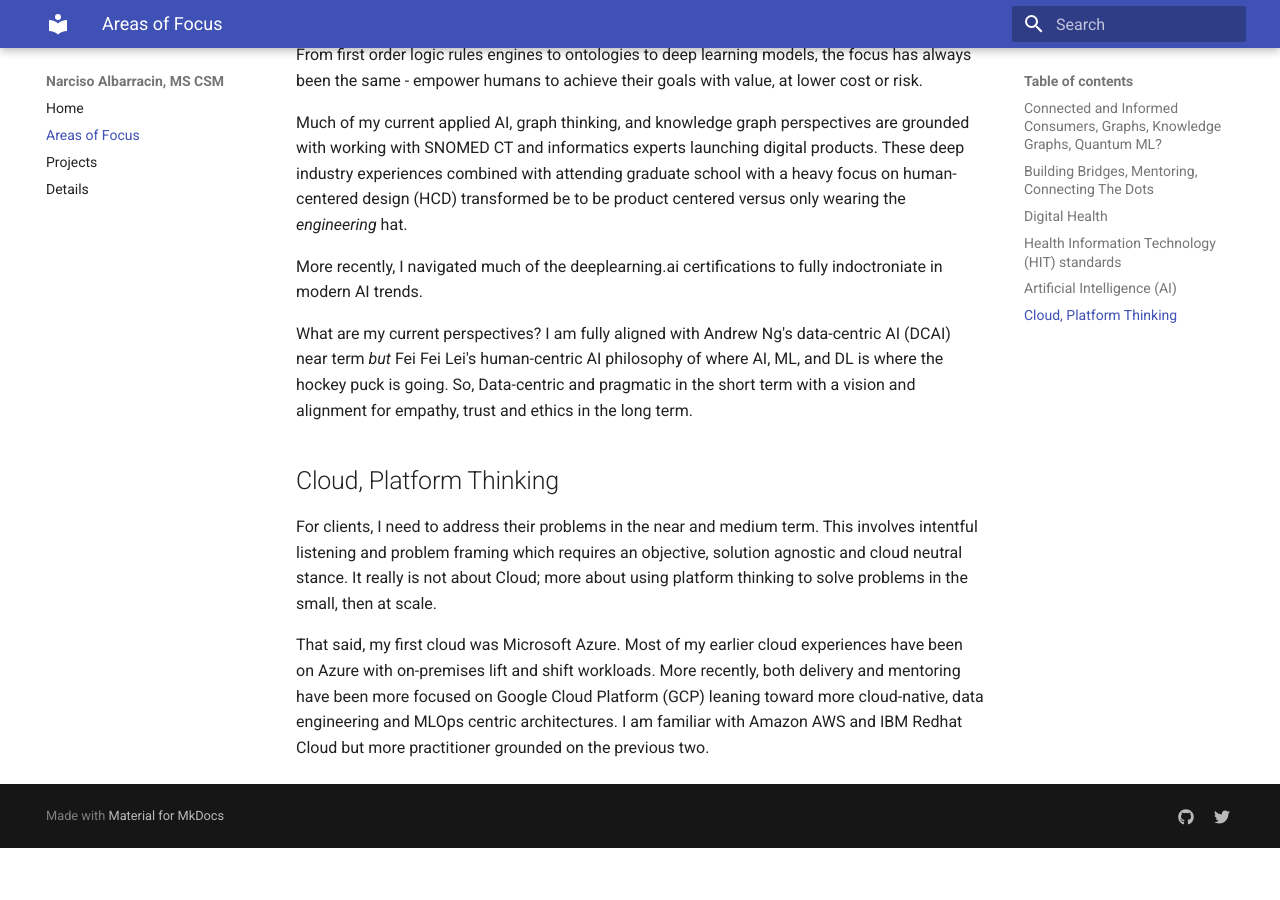
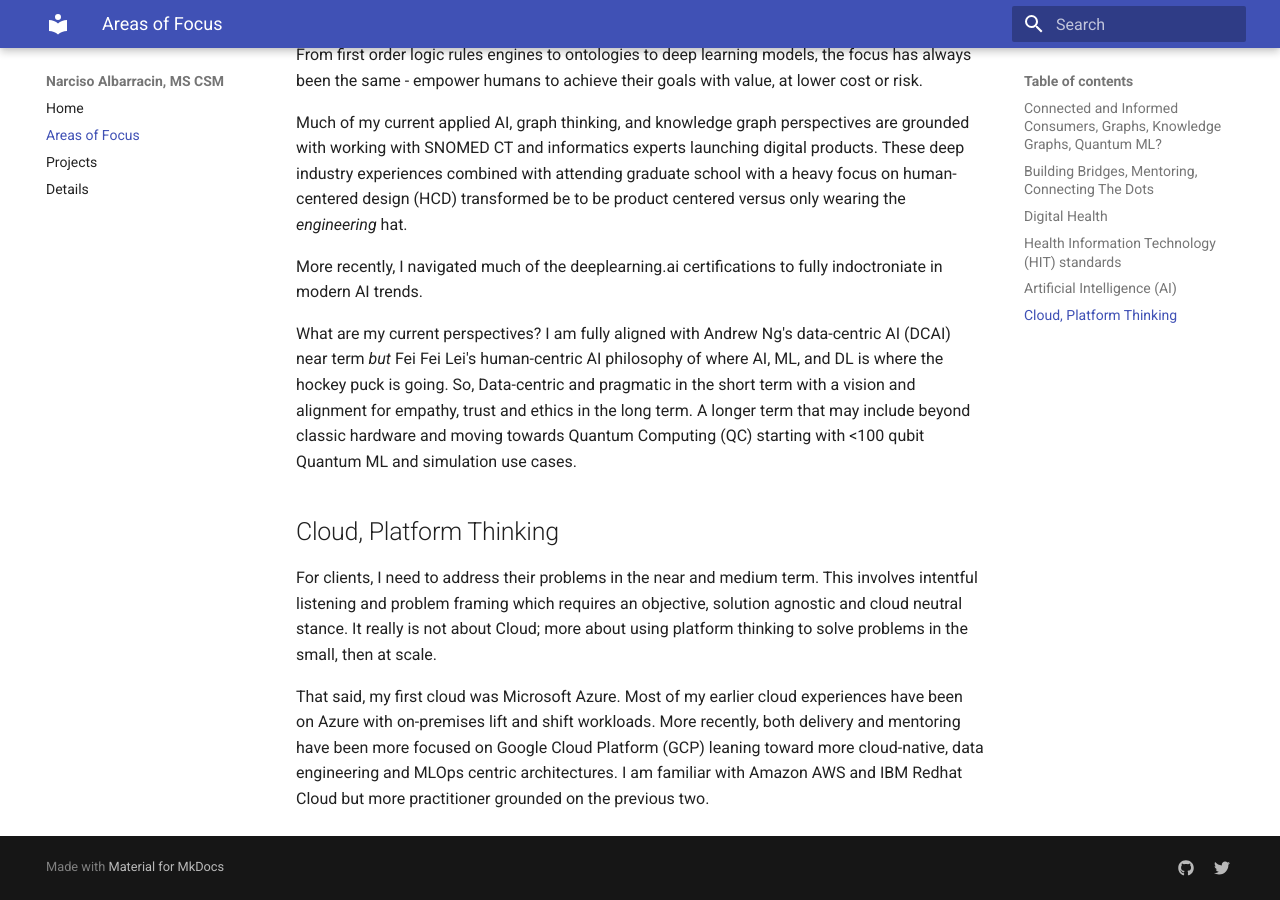
Before and after one commit to nalbarr/portfolio, an MkDocs documentation site: the page built from docs/areas.md, in a window 1280 px wide and 900 px high, scrolled down 1651 px. Built offline with MkDocs 1.6.1 and Material for MkDocs 9.7.7, drawn with Linux system fonts in a browser that asks for light colours; before the commit the page ends 2499 px from its top, so only the background shows below that.

Commit message:
Update areas.md

```diff
--- a/docs/areas.md
+++ b/docs/areas.md
@@ -37,7 +37,7 @@
 
 More recently, I navigated much of the deeplearning.ai certifications to fully indoctroniate in modern AI trends.
 
-What are my current perspectives?  I am fully aligned with Andrew Ng's data-centric AI (DCAI) near term *but* Fei Fei Lei's human-centric AI philosophy of where AI, ML, and DL is where the hockey puck is going.  So, Data-centric and pragmatic in the short term with a vision and alignment for empathy, trust and ethics in the long term.
+What are my current perspectives?  I am fully aligned with Andrew Ng's data-centric AI (DCAI) near term *but* Fei Fei Lei's human-centric AI philosophy of where AI, ML, and DL is where the hockey puck is going.  So, Data-centric and pragmatic in the short term with a vision and alignment for empathy, trust and ethics in the long term.  A longer term that may include beyond classic hardware and moving towards Quantum Computing (QC) starting with <100 qubit Quantum ML and simulation use cases.
 
 ## Cloud, Platform Thinking
 For clients, I need to address their problems in the near and medium term.  This involves intentful listening and problem framing which requires an objective, solution agnostic and cloud neutral stance.  It really is not about Cloud; more about using platform thinking to solve problems in the small, then at scale.
```
